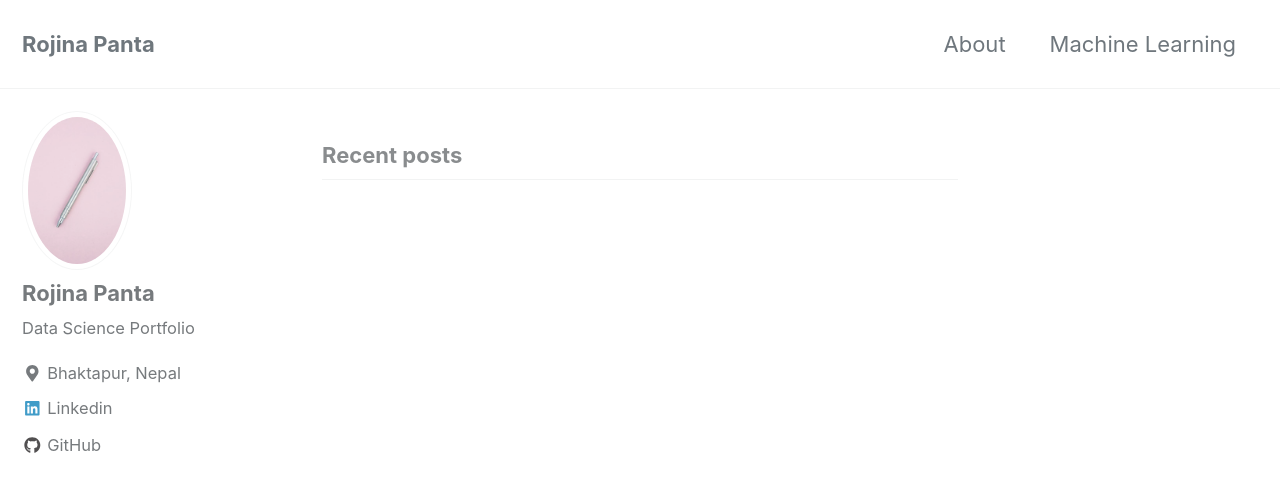
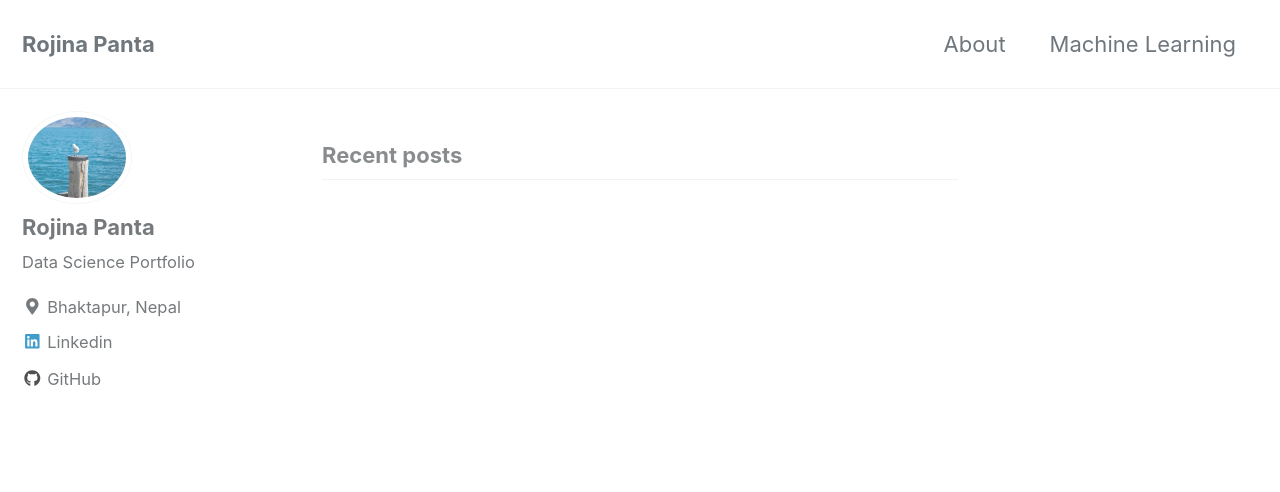
Before and after one commit to Rojina99/Rojina99.github.io, a Jekyll site: the page built from index.html, in a window 1280 px wide and 900 px high. Shown: the top 492 px of the window. Built offline with Jekyll 4.4.1, drawn with Linux system fonts in a browser that asks for light colours; cached includes are drawn as plain includes; nearby versions of some CDN libraries; the list of posts is cut into pages by our own code.

Commit message:
Added image

```diff
--- a/_config.yml
+++ b/_config.yml
@@ -104,7 +104,7 @@ analytics:
 # Site Author
 author:
   name             : "Rojina Panta"
-  avatar           : "images/pen.jpeg"
+  avatar           : "images/me.png"
   bio              : "Data Science Portfolio"
   location         : "Bhaktapur, Nepal"
   email            :
```
Also changed, not shown: images/me.png (added).
